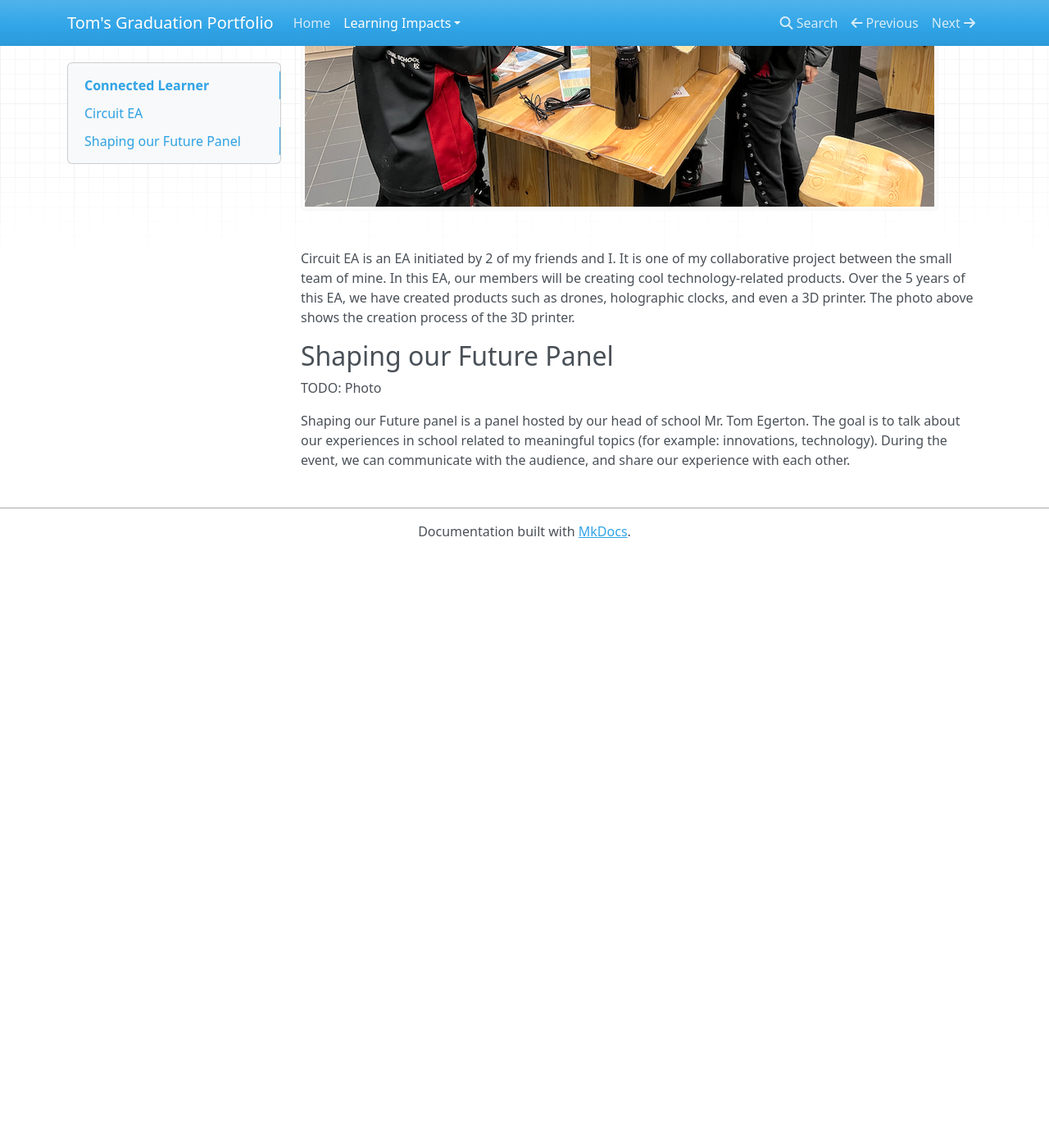
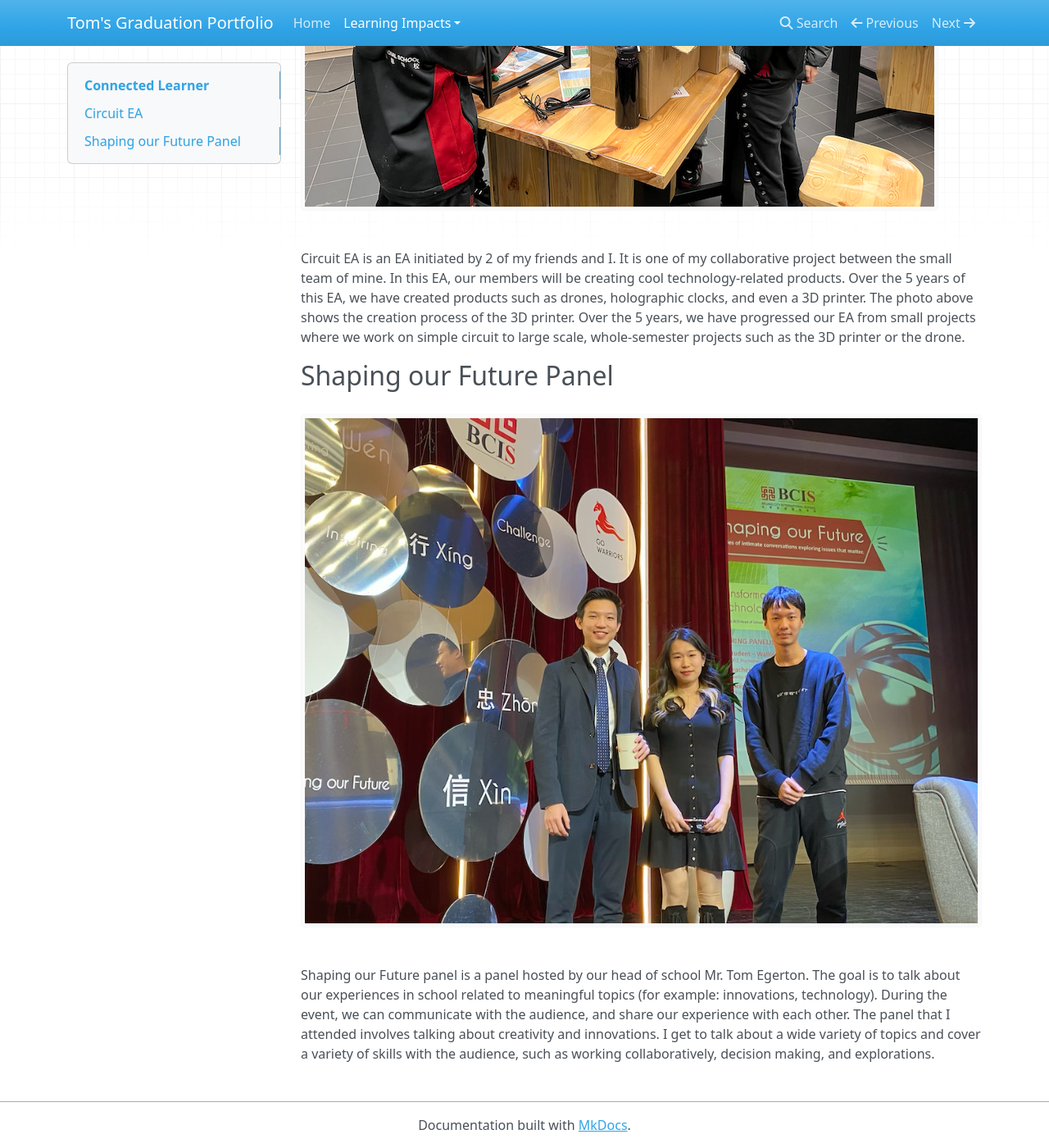
Before and after one commit to TomShen1234/portfolio, an MkDocs documentation site: the page built from docs/impacts/cl.md, in a window 1280 px wide and 1400 px high, scrolled down 530 px. Shown: the whole window at 82% size. Built offline with MkDocs 1.6.1, drawn with Linux system fonts in a browser that asks for light colours; nearby versions of some CDN libraries; before the commit the page ends 1206 px from its top, so only the background shows below that.

Commit message:
Added details to critical thinker and connected learner

```diff
--- a/docs/impacts/cl.md
+++ b/docs/impacts/cl.md
@@ -4,10 +4,10 @@
 
 ![Circuit EA Picture](../images/circuitea.png)
 
-Circuit EA is an EA initiated by 2 of my friends and I. It is one of my collaborative project between the small team of mine. In this EA, our members will be creating cool technology-related products. Over the 5 years of this EA, we have created products such as drones, holographic clocks, and even a 3D printer. The photo above shows the creation process of the 3D printer.
+Circuit EA is an EA initiated by 2 of my friends and I. It is one of my collaborative project between the small team of mine. In this EA, our members will be creating cool technology-related products. Over the 5 years of this EA, we have created products such as drones, holographic clocks, and even a 3D printer. The photo above shows the creation process of the 3D printer. Over the 5 years, we have progressed our EA from small projects where we work on simple circuit to large scale, whole-semester projects such as the 3D printer or the drone.
 
 ## Shaping our Future Panel
 
-TODO: Photo
+![Shaping Our Future Panel](../images/spfpanel.png)
 
-Shaping our Future panel is a panel hosted by our head of school Mr. Tom Egerton. The goal is to talk about our experiences in school related to meaningful topics (for example: innovations, technology). During the event, we can communicate with the audience, and share our experience with each other.
+Shaping our Future panel is a panel hosted by our head of school Mr. Tom Egerton. The goal is to talk about our experiences in school related to meaningful topics (for example: innovations, technology). During the event, we can communicate with the audience, and share our experience with each other. The panel that I attended involves talking about creativity and innovations. I get to talk about a wide variety of topics and cover a variety of skills with the audience, such as working collaboratively, decision making, and explorations.
```
Also changed, not shown: docs/impacts/crit.md (+1 -1 lines), docs/images/spfpanel.png (added), 1 other file.
